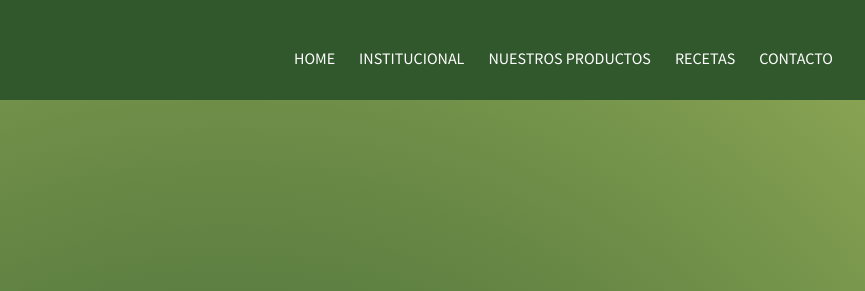
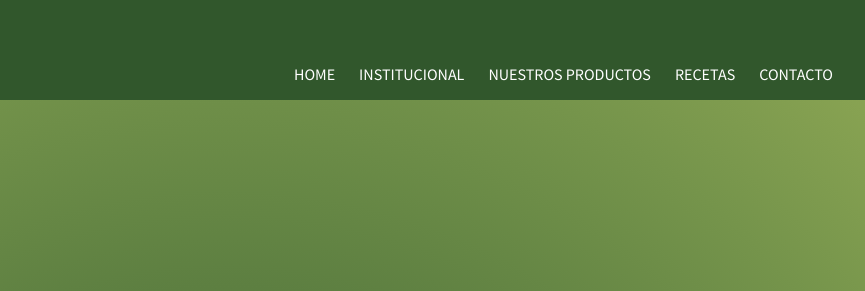
Before and after one commit to lauroware/proyecto.donpacho, a plain HTML site: page index.html in a window 1280 px wide. Shown: the top 291 px of the page, 415-1280 px from the left. Drawn offline with nearby package versions, Linux system fonts and the light colour scheme.

```diff
--- a/CSS/Style.css
+++ b/CSS/Style.css
@@ -125,7 +125,7 @@
 
 .row{
   display: flex;
-  aling-items: center;
+  align-items: center;
   justify-content: space-between;
 }
 
```
